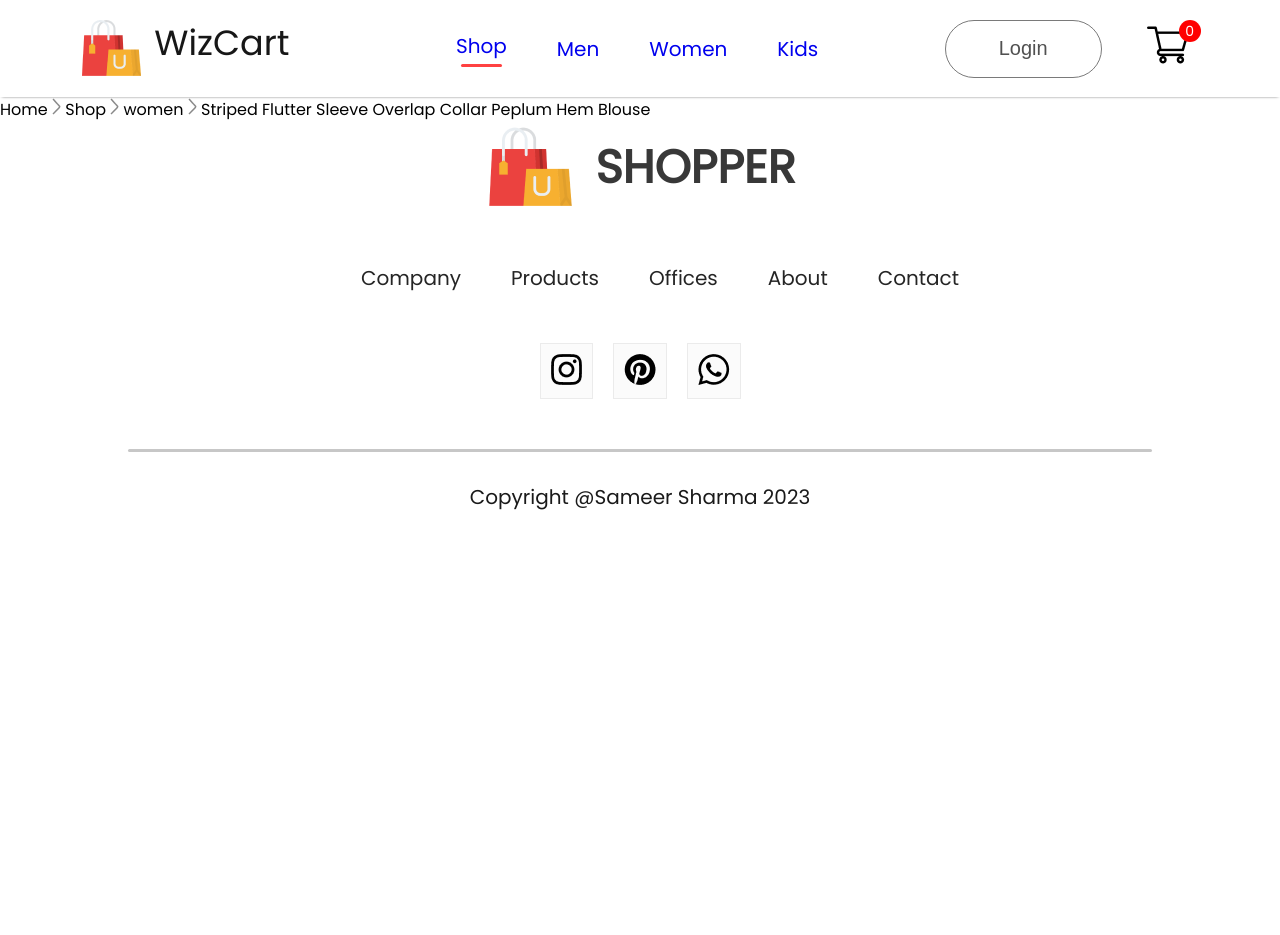
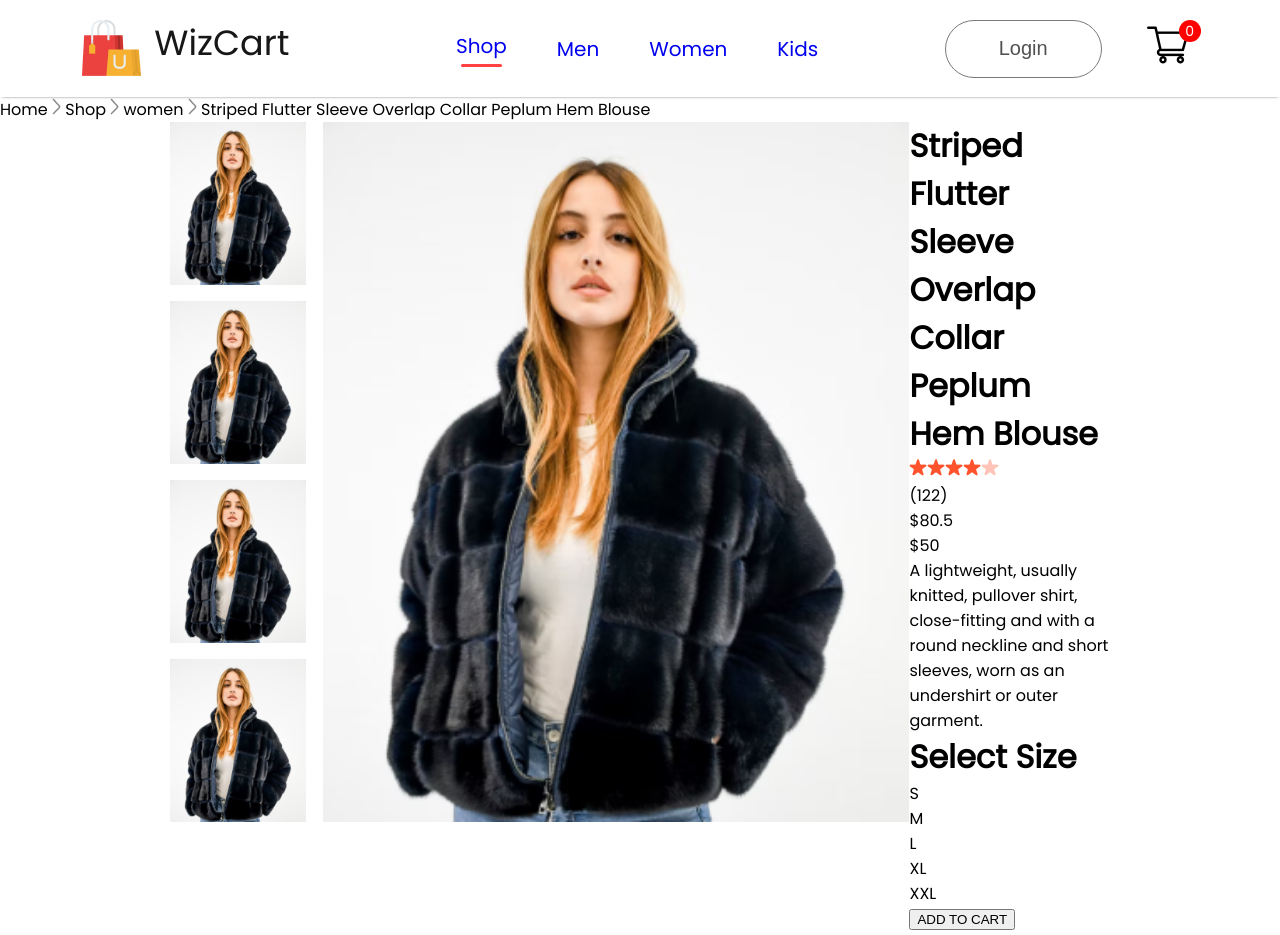
Before and after one commit to nawabsahab16/wizcart.com, a React (Create React App) app in the folder frontend/: page /product/1 in a window 1280 px wide. Shown: the top 935 px of the page. Before the commit the page ends 800 px from the top, so only its background shows below. Built offline with nearby package versions, Linux system fonts and the light colour scheme.

Commit message:
feat: created basic layout of individual product page 👌🏻

```diff
--- /dev/null
+++ b/frontend/src/Components/ProductDisplay/ProductDisplay.css
@@ -0,0 +1,24 @@
+.productdisplay {
+    display: flex;
+    margin: 0px 170px;
+}
+
+.productdisplay-left{
+    display: flex;
+    gap: 17px;
+}
+
+.productdisplay-img-list {
+    display: flex;
+    flex-direction: column;
+    gap: 16px;
+}
+
+.productdisplay-img-list img{
+    height: 163px;
+}
+
+.productdisplay-main-img{
+    width: 586px;
+    height: 700px;
+}
--- /dev/null
+++ b/frontend/src/Components/ProductDisplay/ProductDisplay.jsx
@@ -0,0 +1,60 @@
+import React from 'react'
+import './ProductDisplay.css'
+import star_dull_icon from "../Assets/star_dull_icon.png";
+import star_icon from  "../Assets/star_icon.png";
+
+
+const ProductDisplay = (props) => {
+    const {product} = props;
+  return (
+    <div className="productdisplay">
+      <div className="productdisplay-left">
+        <div className='productdisplay-img-list'>
+            <img src={product.image} alt="" />
+            <img src={product.image} alt="" />
+            <img src={product.image} alt="" />
+            <img src={product.image} alt="" />
+        </div>
+         <div className='productdisplay-img'>
+            <img className='productdisplay-main-img' src={product.image} alt="" />
+         </div>
+      </div>
+      <div className="productdisplay-right">
+       <h1> {product.name}</h1>
+       <div className='productdisplay-right-star'>
+          <img src={star_icon} alt="" />
+          <img src={star_icon} alt="" />
+          <img src={star_icon} alt="" />
+          <img src={star_icon} alt="" />
+          <img src={star_dull_icon} alt="" />
+          <p> (122)</p>
+       </div>
+        <div className="productdisplay-right-prices">
+           <div className='productdisplay-right-price-old'> ${product.old_price}</div>
+           <div className='productdisplay-right-price-new'> ${product.new_price} </div>
+        </div>
+        <div className='productdisplay-right-description'>
+          A lightweight, usually knitted, pullover shirt, close-fitting and with a round
+          neckline and short sleeves, worn as an undershirt or outer garment.
+        </div>
+            <div className="productdisplay-right-size">
+              <h1> Select Size</h1>
+             <div  className="productdisplay-right-size">
+                <div> S </div>
+                <div> M </div>
+                <div> L </div>
+                <div>XL </div>
+                <div> XXL </div>
+             </div>
+            </div>
+
+             <button> ADD TO CART</button>
+             <p className="productdisplay-right-category"><span>Category:  </span> Women , T-Shirt, Crop-Top</p>
+             <p className="productdisplay-right-category"> <span> Tags: </span> Modern , Latest  </p>
+
+      </div>
+    </div>
+  )
+}
+
+export default ProductDisplay
--- a/frontend/src/Pages/Product.jsx
+++ b/frontend/src/Pages/Product.jsx
@@ -2,6 +2,7 @@ import React, { useContext } from 'react'
 import { ShopContext } from '../Context/ShopContext'
 import { useParams } from 'react-router-dom';
 import Breadcrum from '../Components/Breadcrums/Breadcrum';
+import ProductDisplay from '../Components/ProductDisplay/ProductDisplay';
 
 const Product = () => {
    const {all_product} = useContext(ShopContext);
@@ -11,6 +12,7 @@ const Product = () => {
   return (
     <div>
       <Breadcrum product={product}/>
+      <ProductDisplay product={product} />
     </div>
   )
 }
```
